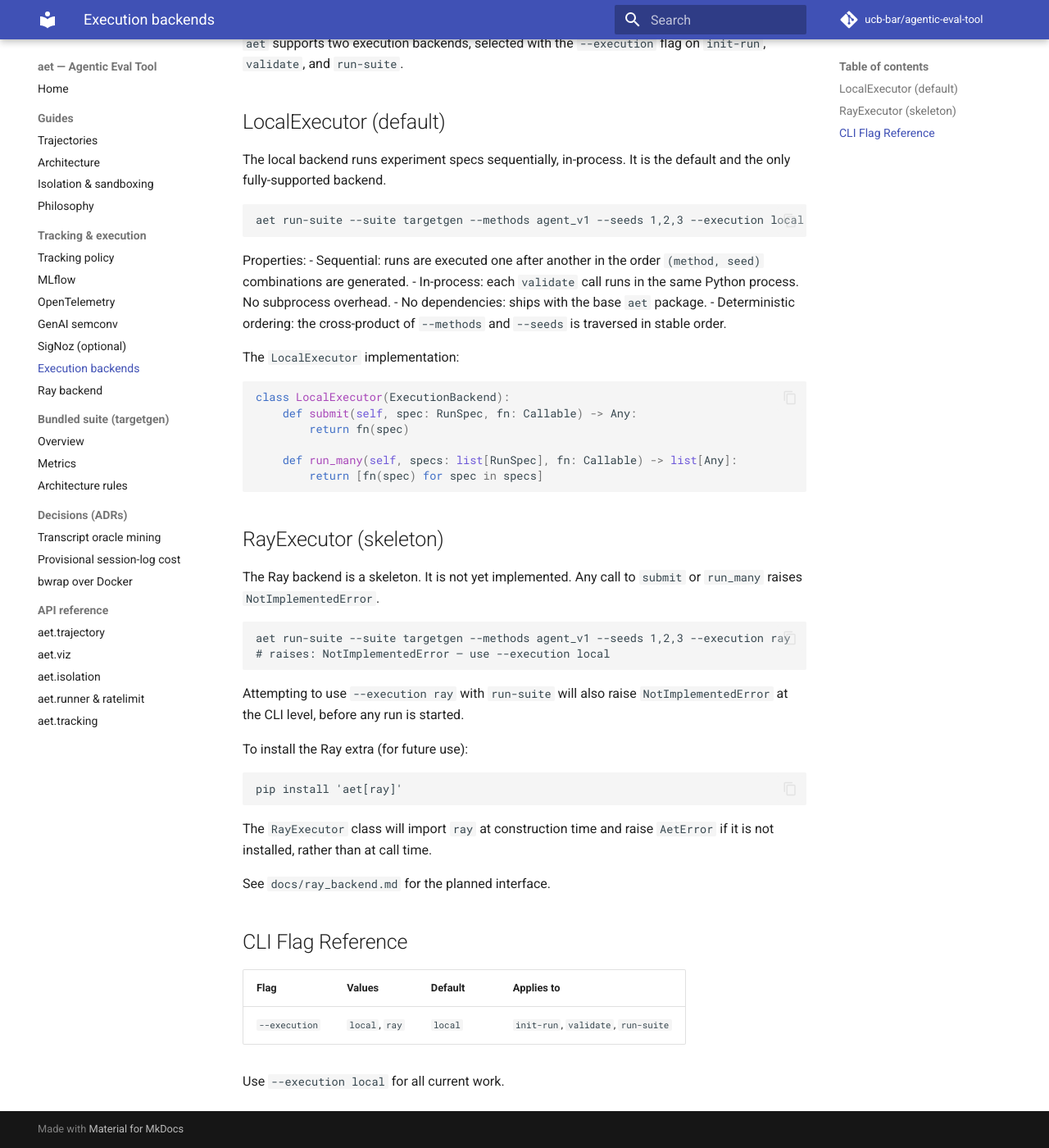
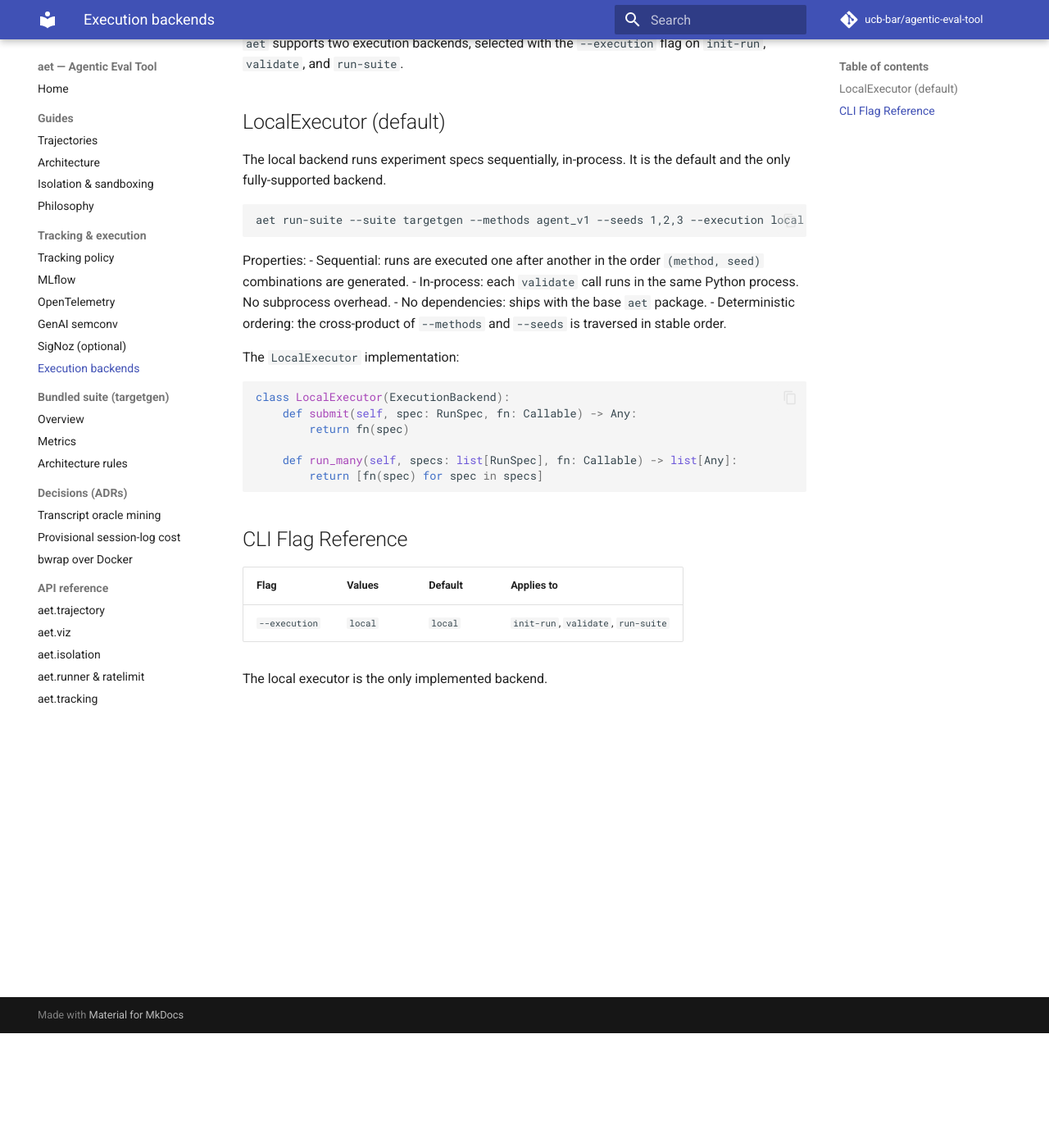
Before and after one commit to ucb-bar/agentic-eval-tool, an MkDocs documentation site: the page built from docs/execution_backends.md, in a window 1280 px wide and 1400 px high, scrolled down 140 px. Shown: the whole window at 82% size. Built offline with MkDocs 1.6.1 and Material for MkDocs 9.7.7, drawn with Linux system fonts in a browser that asks for light colours; comment, search, counter and statistics services are not loaded.

Commit message:
docs: prune the Ray backend from the docs — only document what is real
The Ray executor is a NotImplementedError skeleton, so it doesn't belong in user-facing docs.
Removed docs/ray_backend.md ("planned interface"), the RayExecutor section of execution_backends.md,
the Ray line in philosophy.md, the mkdocs nav entry, and the README [ray] extras row. Fixed the
backend's error message that pointed at the deleted doc. (The skeleton class + [ray] extra remain in
the code, now undocumented — a candidate for full removal.)

````diff
--- a/docs/execution_backends.md
+++ b/docs/execution_backends.md
@@ -27,31 +27,10 @@ class LocalExecutor(ExecutionBackend):
         return [fn(spec) for spec in specs]
 ```
 
-## RayExecutor (skeleton)
-
-The Ray backend is a skeleton. It is not yet implemented. Any call to `submit` or `run_many` raises `NotImplementedError`.
-
-```
-aet run-suite --suite targetgen --methods agent_v1 --seeds 1,2,3 --execution ray
-# raises: NotImplementedError — use --execution local
-```
-
-Attempting to use `--execution ray` with `run-suite` will also raise `NotImplementedError` at the CLI level, before any run is started.
-
-To install the Ray extra (for future use):
-
-```
-pip install 'aet[ray]'
-```
-
-The `RayExecutor` class will import `ray` at construction time and raise `AetError` if it is not installed, rather than at call time.
-
-See `docs/ray_backend.md` for the planned interface.
-
 ## CLI Flag Reference
 
 | Flag | Values | Default | Applies to |
 |------|--------|---------|------------|
-| `--execution` | `local`, `ray` | `local` | `init-run`, `validate`, `run-suite` |
+| `--execution` | `local` | `local` | `init-run`, `validate`, `run-suite` |
 
-Use `--execution local` for all current work.
+The local executor is the only implemented backend.
--- a/mkdocs.yml
+++ b/mkdocs.yml
@@ -45,7 +45,6 @@ nav:
     - GenAI semconv: genai_semconv.md
     - SigNoz (optional): signoz_optional.md
     - Execution backends: execution_backends.md
-    - Ray backend: ray_backend.md
   - Bundled suite (targetgen):
     - Overview: targetgen_suite.md
     - Metrics: targetgen_metrics.md
````
Also changed, not shown: README.md (+0 -1 lines), docs/philosophy.md (+1 -1 lines), docs/ray_backend.md (deleted, +0 -67 lines), 1 other file.
